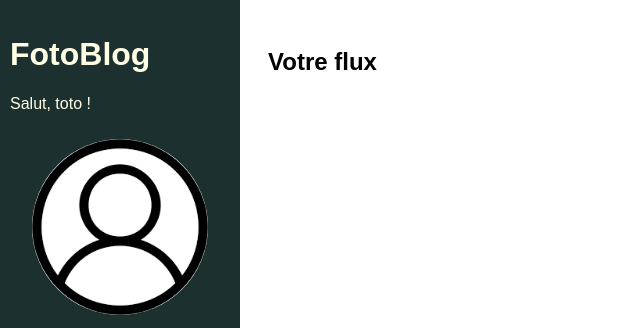
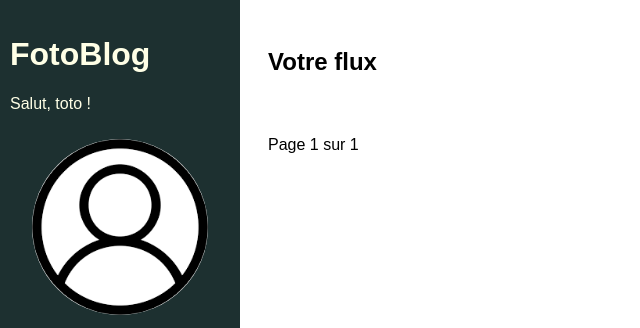
Before and after one commit to tatiana-sthl/django_fotoblog, a Django app: page /home/ in a window 1280 px wide. Shown: the top 328 px of the page, without its empty margins (0-640 px from the left). Run offline with Django 4.2, Linux system fonts and the light colour scheme; a user stored in the database is signed in; data comes from the database, SQL or seed files in the repository; both versions use the stored data as it was after the commit; parts of the project's set-up code (start-up, migrations or seed data) failed here and were passed over.

Commit message:
add paginator

```diff
--- a/blog/templates/blog/home.html
+++ b/blog/templates/blog/home.html
@@ -3,24 +3,13 @@
 {% block content %}
     <h2>Votre flux</h2>
     <div class="grid-container">
-        {% for instance in blogs_and_photos %}
+        {% for instance in page_obj %}
             {% if instance|model_type == 'Blog' %}
-                <div class="post">
-                    <a href="{% url 'view_blog' instance.id %}">
-                        <h4>Billet : {{ instance.title }}</h4>
-                        <img src="{{ instance.photo.image.url }}">
-                        <p><strong>Écrit par {{ instance.contributors.all|join:", " }}</strong></p>
-                        <p>{{ instance.date_created }}</p>
-                    </a>
-                </div>
+                {% include "blog/partials/blog_snippet.html" with blog=instance %}
             {% elif instance|model_type == 'Photo' %}
-                <div class="post">
-                    <img src="{{ instance.image.url }}">
-                    <p>{{ instance.caption }}</p>
-                    <p><strong>Prise par {% get_poster_display instance.uploader %}</strong></p>
-                    <p>{{ instance.date_created }}</p>
-                </div>
+            {% include "blog/partials/photo_snippet.html" with blog=instance %}
             {% endif %}
         {% endfor %}
     </div>
+    {% include "blog/partials/page_navigator.html" %}
 {% endblock content %}
--- /dev/null
+++ b/blog/templates/blog/partials/page_navigator.html
@@ -0,0 +1,18 @@
+{% load blog_extras %}
+
+<span>
+    {% if page_obj.has_previous %}
+        <a href="?page=1">« première</a>
+        <a href="?page={{ page_obj.previous_page_number }}">précédente</a>
+    {% endif %}
+
+    <span>
+        Page {{ page_obj.number }} sur {{ page_obj.paginator.num_pages }}
+
+    </span>
+    {% if page_obj.has_next %}
+        <a href="?page={{ page_obj.next_page_number }}">suivante</a>
+
+        <a href="?page={{ page_obj.paginator.num_pages }}">dernière »</a>
+    {% endif %}
+</span>
--- a/blog/views.py
+++ b/blog/views.py
@@ -5,8 +5,26 @@ from django.shortcuts import render, redirect, get_object_or_404
 from django.contrib.auth.decorators import login_required, permission_required
 from django.forms import formset_factory
 from django.db.models import Q
+from django.core.paginator import Paginator
 
 from . import forms, models
+
+@login_required
+def home(request):
+    blogs = models.Blog.objects.filter(Q(contributors__in=request.user.follows.all()) | Q(starred=True))
+    photos = models.Photo.objects.filter(uploader__in=request.user.follows.all()).exclude(blog__in=blogs)
+    blogs_and_photos = sorted(
+        chain(blogs, photos),
+        key=lambda instance: instance.date_created,
+        reverse=True
+    )
+
+    paginator = Paginator(blogs_and_photos, 6)
+
+    page_number = request.GET.get("page")
+    page_obj = paginator.get_page(page_number)
+    context = {"page_obj": page_obj}
+    return render(request, "blog/home.html", context=context)
 
 @login_required
 @permission_required("blog.add_photo")
@@ -91,18 +109,6 @@ def blog_and_photo_upload(request):
 
 
 @login_required
-def home(request):
-    blogs = models.Blog.objects.filter(Q(contributors__in=request.user.follows.all()) | Q(starred=True))
-    photos = models.Photo.objects.filter(uploader__in=request.user.follows.all()).exclude(blog__in=blogs)
-    blogs_and_photos = sorted(
-        chain(blogs, photos),
-        key=lambda instance: instance.date_created,
-        reverse=True
-    )
-    context = {"blogs_and_photos": blogs_and_photos}
-    return render(request, "blog/home.html", context=context)
-
-@login_required
 def follow_users(request):
     form = forms.FollowerUsersForm(instance=request.user)
     if request.method == "POST":
@@ -114,5 +120,8 @@ def follow_users(request):
 
 def photo_feed(request):
     photos = models.Photo.objects.filter(uploader__in=request.user.follows.all()).order_by("-date_created")
+    paginator = Paginator(photos, 6)
+    page_number = request.GET.get('page')
+    page_obj = paginator.get_page(page_number)
     context = {"photos" : photos}
     return render(request, "blog/photo_feed.html", context=context)
```
Also changed, not shown: blog/templates/blog/partials/blog_snippet.html (added, +9 -0 lines), blog/templates/blog/partials/photo_snippet.html (added, +8 -0 lines), blog/templatetags/blog_extras.py (+0 -9 lines), db.sqlite3.
